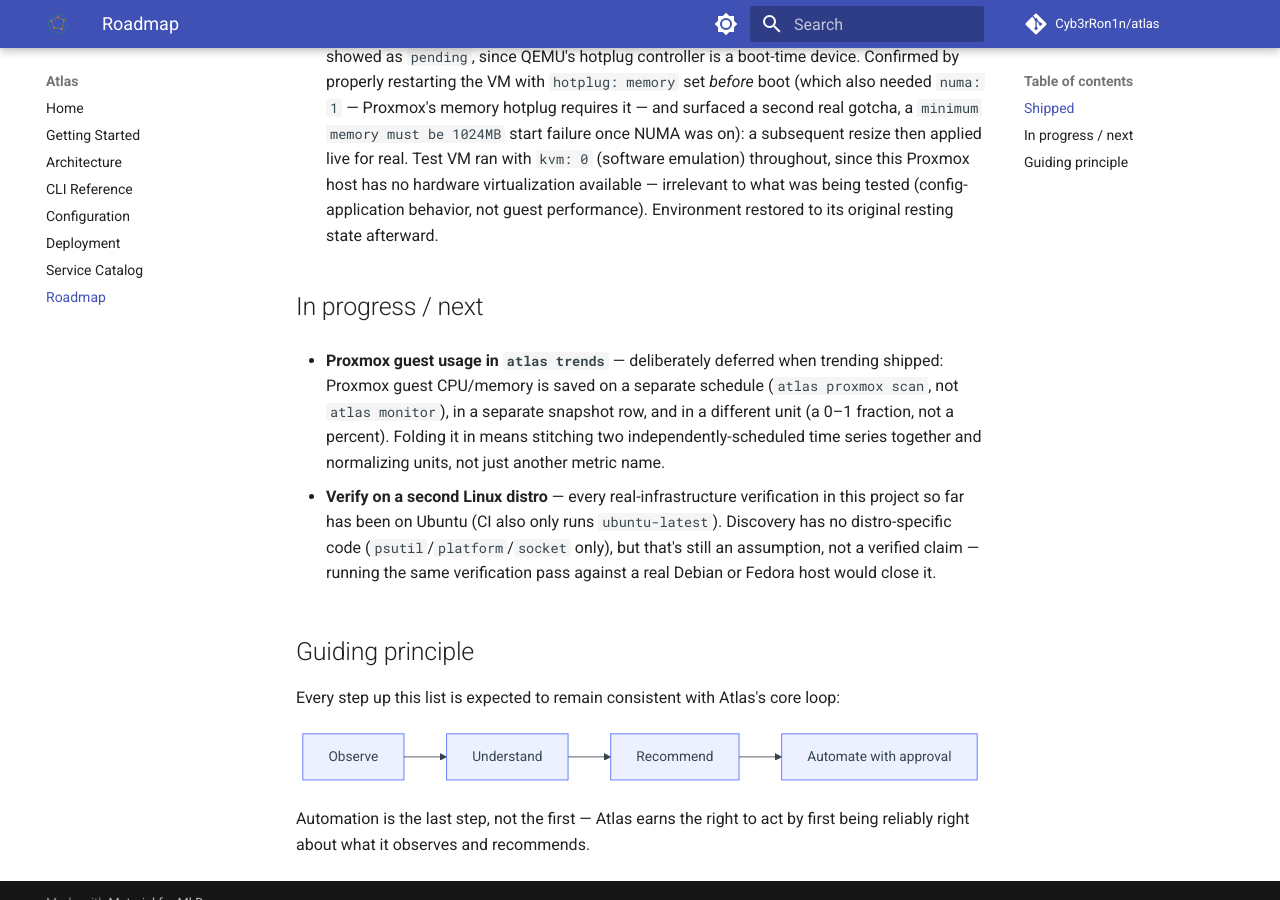
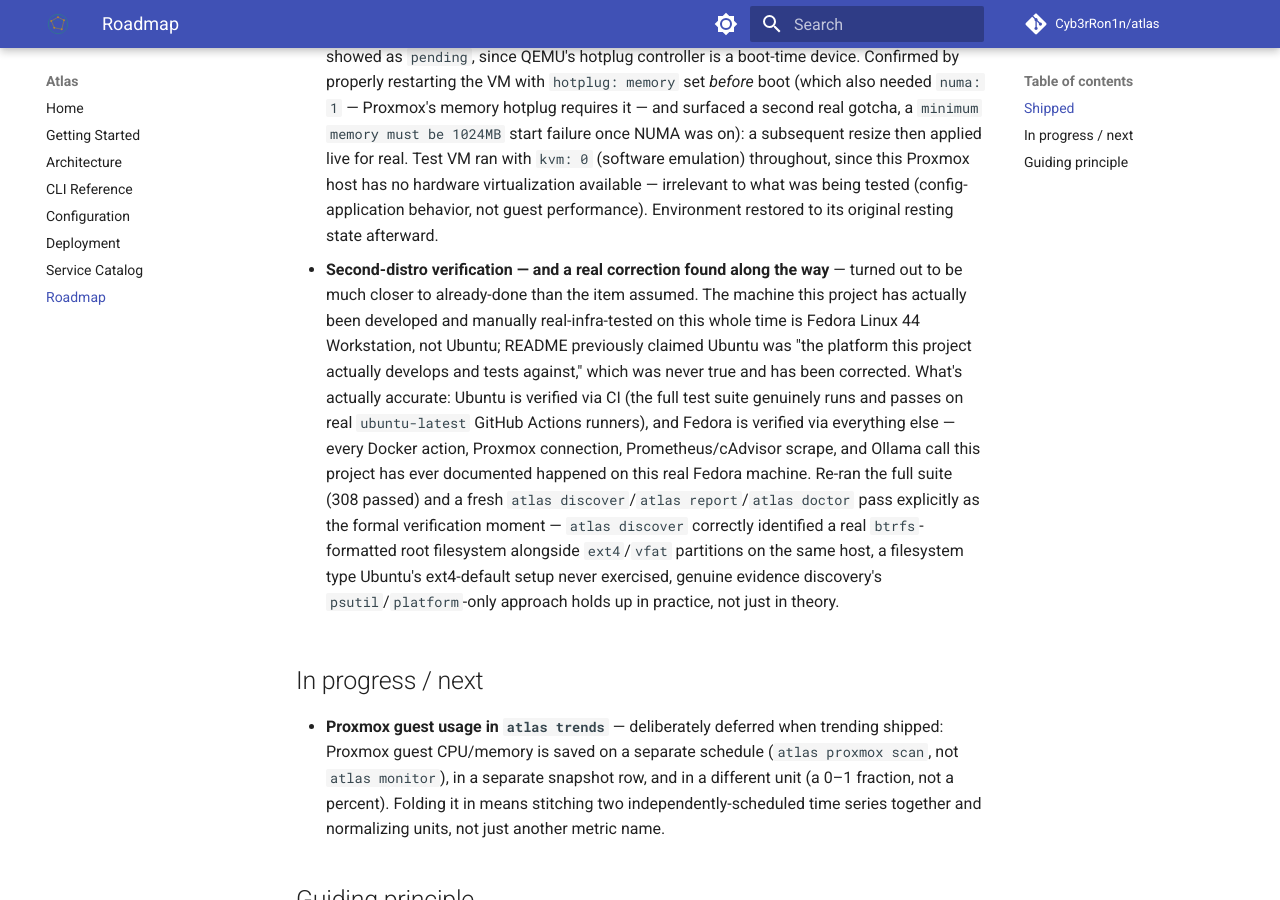
Before and after one commit to Cyb3rRon1n/atlas, an MkDocs documentation site: the page built from docs/roadmap.md, in a window 1280 px wide and 900 px high, scrolled down 11984 px. Built offline with MkDocs 1.6.1 and Material for MkDocs 9.7.7, drawn with Linux system fonts in a browser that asks for light colours; comment, search, counter and statistics services are not loaded.

Commit message:
docs: correct Ubuntu claim, verify Fedora as a second real distro
The roadmap's "verify on a second Linux distro" item turned out to be
much closer to already-done than assumed. This entire project's
actual development and manual real-infrastructure testing has been
happening on Fedora Linux 44 Workstation the whole time, not Ubuntu -
every Docker action, Proxmox connection, Prometheus/cAdvisor scrape,
and Ollama call documented anywhere in this repo happened on this
real machine.

This corrects a real inaccuracy: README claimed Ubuntu was "the
platform this project actually develops and tests against," which
was never true. What's actually accurate: Ubuntu is verified via CI
(the full test suite genuinely runs and passes on real ubuntu-latest
GitHub Actions runners, automated, every push/PR); Fedora is verified
via every manual real-infrastructure check this project has ever
documented.

Re-ran the full suite (308 passed) and a fresh atlas discover/report/
doctor pass explicitly as the formal verification moment - atlas
discover correctly identified a real btrfs-formatted root filesystem
alongside ext4/vfat partitions on the same host, a filesystem type
Ubuntu's ext4-default setup never exercised, genuine evidence
discovery's psutil/platform-only approach (no distro-specific code)
holds up in practice, not just in theory.

No code changes - documentation correction only.

```diff
--- a/docs/roadmap.md
+++ b/docs/roadmap.md
@@ -66,11 +66,11 @@
 - **QEMU VM resize/hotplug caveat, verified** — `atlas proxmox resize`'s warning for `qemu`-type guests (a live resize may need hotplug enabled) was only ever tested against a real LXC guest before; a real QEMU VM confirmed it, using Proxmox's own `/nodes/{node}/qemu/{vmid}/pending` API (each config key reports a `value` plus, only if not yet applied, a separate `pending` field — Proxmox's own authoritative live-vs-queued signal, not a guess). `cpulimit` applied live regardless of hotplug, matching the LXC behavior; `memory` genuinely did not apply live without hotplug (`{"value": "2048", "pending": "512"}` — the *old* value was still what the running VM actually had). See [Architecture](architecture/index.md#approval-gated-actions).
   - **A real gotcha the original caveat didn't anticipate:** enabling `hotplug: memory` on an already-running VM doesn't retroactively grant it live-resize capability — the `hotplug` write itself showed as `pending`, since QEMU's hotplug controller is a boot-time device. Confirmed by properly restarting the VM with `hotplug: memory` set *before* boot (which also needed `numa: 1` — Proxmox's memory hotplug requires it — and surfaced a second real gotcha, a `minimum memory must be 1024MB` start failure once NUMA was on): a subsequent resize then applied live for real. Test VM ran with `kvm: 0` (software emulation) throughout, since this Proxmox host has no hardware virtualization available — irrelevant to what was being tested (config-application behavior, not guest performance). Environment restored to its original resting state afterward.
 
+- **Second-distro verification — and a real correction found along the way** — turned out to be much closer to already-done than the item assumed. The machine this project has actually been developed and manually real-infra-tested on this whole time is Fedora Linux 44 Workstation, not Ubuntu; README previously claimed Ubuntu was "the platform this project actually develops and tests against," which was never true and has been corrected. What's actually accurate: Ubuntu is verified via CI (the full test suite genuinely runs and passes on real `ubuntu-latest` GitHub Actions runners), and Fedora is verified via everything else — every Docker action, Proxmox connection, Prometheus/cAdvisor scrape, and Ollama call this project has ever documented happened on this real Fedora machine. Re-ran the full suite (308 passed) and a fresh `atlas discover`/`atlas report`/`atlas doctor` pass explicitly as the formal verification moment — `atlas discover` correctly identified a real `btrfs`-formatted root filesystem alongside `ext4`/`vfat` partitions on the same host, a filesystem type Ubuntu's ext4-default setup never exercised, genuine evidence discovery's `psutil`/`platform`-only approach holds up in practice, not just in theory.
+
 ## In progress / next
 
 - **Proxmox guest usage in `atlas trends`** — deliberately deferred when trending shipped: Proxmox guest CPU/memory is saved on a separate schedule (`atlas proxmox scan`, not `atlas monitor`), in a separate snapshot row, and in a different unit (a 0–1 fraction, not a percent). Folding it in means stitching two independently-scheduled time series together and normalizing units, not just another metric name.
-
-- **Verify on a second Linux distro** — every real-infrastructure verification in this project so far has been on Ubuntu (CI also only runs `ubuntu-latest`). Discovery has no distro-specific code (`psutil`/`platform`/`socket` only), but that's still an assumption, not a verified claim — running the same verification pass against a real Debian or Fedora host would close it.
 
 ## Guiding principle
 
```
Also changed, not shown: README.md (+3 -2 lines), docs/getting-started/index.md (+1 -1 lines).
